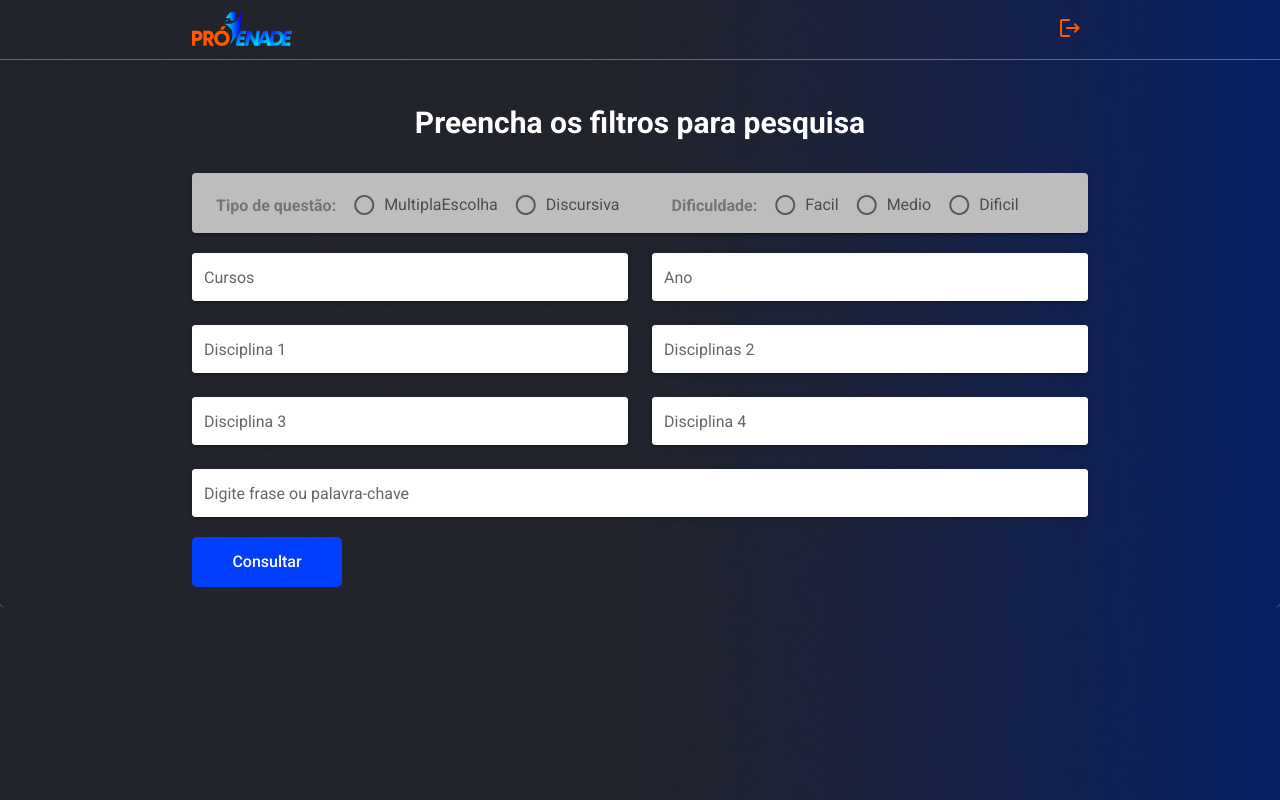
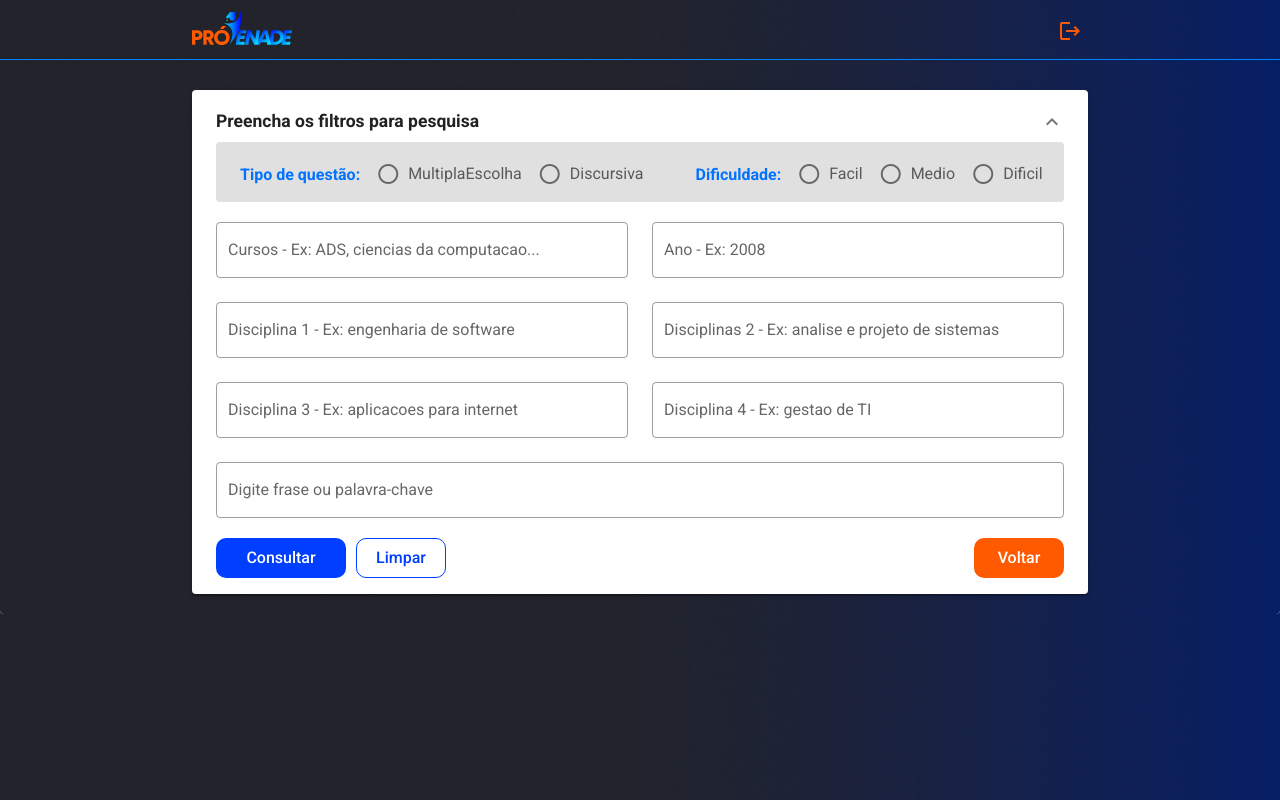
Before and after one commit to Ericlisgon/ProEnade, a Vue app: page /consulta in a window 1280 px wide. Built offline with nearby package versions, Linux system fonts and the light colour scheme.

Commit message:
feat: inclusão de botoes limpar e voltar para home na pagina de consulta

```diff
--- a/src/components/Header.vue
+++ b/src/components/Header.vue
@@ -1,7 +1,9 @@
 <template>
 	<v-card class="header" flat>
 		<div class="header__container content">
-			<img src="@/assets/proenade.svg" class="header__container__img" />
+			<router-link to="/home">
+				<img src="@/assets/proenade.svg" class="header__container__img" />
+			</router-link>
 			<v-tooltip color="#FF5A00" right>
 				<template v-slot:activator="{ on, attrs }">
 					<v-btn
--- a/src/pages/Consulta.vue
+++ b/src/pages/Consulta.vue
@@ -5,10 +5,17 @@
 		<!-- </div> -->
 
 		<div class="home content">
-			<span>Preencha os filtros para pesquisa</span>
+			<!-- <span>Preencha os filtros para pesquisa</span> -->
 
 			<div class="home__form">
-				<v-card color="#BDBDBD" class="mb-5 pl-5" height="60">
+				<v-expansion-panels multiple v-model="panel">
+					<v-expansion-panel v-model="hasItems">
+						<v-expansion-panel-header>
+							<h3>Preencha os filtros para pesquisa</h3>
+						</v-expansion-panel-header>
+
+						<v-expansion-panel-content>
+							<v-card color="#E0E0E0" class="mb-5 pl-5" height="60" flat>
 								<v-row>
 									<div class="d-flex align-center mr-5">
 										<strong class="mx-4">Tipo de questão:</strong>
@@ -18,7 +25,7 @@
 												:key="index"
 												:label="radio.label"
 												:value="radio.value"
-									color="#757575"
+												color="#0072FF"
 											/>
 										</v-radio-group>
 									</div>
@@ -30,7 +37,7 @@
 												:key="index"
 												:label="radio.label"
 												:value="radio.value"
-									color="#757575"
+												color="#0072FF"
 											/>
 										</v-radio-group>
 									</div>
@@ -48,20 +55,20 @@
 						/> -->
 									<v-text-field
 										type="text"
-							label="Cursos"
+										label="Cursos - Ex: ADS, ciencias da computacao..."
 										class="home__form__input"
 										v-model="curso"
-							solo
+										outlined
 										hide-details
 									/>
 								</v-col>
 								<v-col md="12" lg="6">
 									<v-text-field
 										type="text"
-							label="Ano"
+										label="Ano - Ex: 2008"
 										class="home__form__input"
 										v-model="ano"
-							solo
+										outlined
 										maxLength="4"
 										hide-details
 									/>
@@ -79,10 +86,10 @@
 						/> -->
 									<v-text-field
 										type="text"
-							label="Disciplina 1"
+										label="Disciplina 1 - Ex: engenharia de software"
 										class="home__form__input"
 										v-model="disciplina1"
-							solo
+										outlined
 										hide-details
 									/>
 								</v-col>
@@ -92,15 +99,15 @@
 							label="Disciplinas 2"
 							class="home__form__input"
 							v-model="disciplina2"
-							solo
+							outlined
 							hide-details
 						/> -->
 									<v-text-field
 										type="text"
-							label="Disciplinas 2"
+										label="Disciplinas 2 - Ex: analise e projeto de sistemas"
 										class="home__form__input"
 										v-model="disciplina2"
-							solo
+										outlined
 										hide-details
 									/>
 								</v-col>
@@ -112,15 +119,15 @@
 							label="Disciplina 3"
 							class="home__form__input"
 							v-model="disciplina3"
-							solo
+							outlined
 							hide-details
 						/> -->
 									<v-text-field
 										type="text"
-							label="Disciplina 3"
+										label="Disciplina 3 - Ex: aplicacoes para internet"
 										class="home__form__input"
 										v-model="disciplina3"
-							solo
+										outlined
 										hide-details
 									/>
 								</v-col>
@@ -130,15 +137,15 @@
 							label="Disciplina 4"
 							class="home__form__input"
 							v-model="disciplina4"
-							solo
+							outlined
 							hide-details
 						/> -->
 									<v-text-field
 										type="text"
-							label="Disciplina 4"
+										label="Disciplina 4 - Ex: gestao de TI "
 										class="home__form__input"
 										v-model="disciplina4"
-							solo
+										outlined
 										hide-details
 									/>
 								</v-col>
@@ -150,11 +157,12 @@
 										label="Digite frase ou palavra-chave"
 										class="home__form__input"
 										v-model="palavraChave"
-							solo
+										outlined
 										hide-details
 									/>
 								</v-col>
 							</v-row>
+							<div class="d-flex">
 								<button
 									:loading="loading"
 									@click="consultarProva"
@@ -162,6 +170,25 @@
 								>
 									Consultar
 								</button>
+								<button
+									:loading="loading"
+									@click="reset"
+									class="home__form__limpar"
+								>
+									Limpar
+								</button>
+								<v-spacer></v-spacer>
+								<button
+									:loading="loading"
+									@click="back"
+									class="home__form__back"
+								>
+									Voltar
+								</button>
+							</div>
+						</v-expansion-panel-content>
+					</v-expansion-panel>
+				</v-expansion-panels>
 			</div>
 			<span v-if="this.provas.length > 0">Lista de questões</span>
 			<v-card
@@ -184,8 +211,25 @@
 								>Disciplina:</strong
 							>
 							<span class="home__list__text__description__subtitle"
-								>{{ prova.disciplina1 }}, {{ prova.disciplina2 }},
-								{{ prova.disciplina3 }}, {{ prova.disciplina4 }}</span
+								>{{ prova.disciplina1 }}
+								<span
+									v-if="prova.disciplina2 !== ''"
+									class="home__list__text__description__subtitle"
+									>,</span
+								>
+								{{ prova.disciplina2
+								}}<span
+									v-if="prova.disciplina3"
+									class="home__list__text__description__subtitle"
+									>,</span
+								>
+								{{ prova.disciplina3 }}
+								<span
+									v-if="prova.disciplina4"
+									class="home__list__text__description__subtitle"
+									>,</span
+								>
+								{{ prova.disciplina4 }}</span
 							>
 						</div>
 
@@ -300,103 +344,6 @@
 					</v-tooltip>
 				</v-card-actions>
 			</v-card>
-			<!-- <v-card class="mx-auto home__list">
-				<v-card-text class="home__list__text">
-					<div>
-						<div class="home__list__text__description">
-							<strong class="home__list__text__description__title"
-								>Curso:</strong
-							>
-							<span class="home__list__text__description__subtitle">ADS</span>
-						</div>
-						<div class="home__list__text__description">
-							<strong class="home__list__text__description__title"
-								>Disciplina:</strong
-							>
-							<span class="home__list__text__description__subtitle"
-								>Engenharia de software</span
-							>
-						</div>
-
-						<div class="home__list__text__description">
-							<strong class="home__list__text__description__title">Ano:</strong>
-							<span class="home__list__text__description__subtitle">2008</span>
-						</div>
-					</div>
-					<div>
-						<div class="home__list__text__description">
-							<strong class="home__list__text__description__title"
-								>Tipo:</strong
-							>
-							<span class="home__list__text__description__subtitle"
-								>Múltipla escolha</span
-							>
-						</div>
-						<div class="home__list__text__description">
-							<strong class="home__list__text__description__title"
-								>Dificuldade:</strong
-							>
-							<span class="home__list__text__description__subtitle">Médio</span>
-						</div>
-					</div>
-				</v-card-text>
-				<v-card-text class="home__list__text2">
-					<strong class="home__list__text2__question">Questão:</strong>
-					<p class="home__list__text2__paragrafo">
-						Em uma pesquisa de satisfação com notas de 0 a 10, sendo 0 muito
-						insatisfeito e 10 muito satisfeito, uma empresa construiu uma
-						tabela, mostrada a seguir, com o resumo das notas atribuídas pelos
-						seus clientes aos serviços recebidos. Considerando essa situação e
-						as informações apresentadas, avalie as afirmações a seguir. I. A
-						média das notas dos clientes é igual a 6,0. II. A mediana das notas
-						dos clientes é igual a 6,0. III. O desvio padrão populacional é
-						menor do que 3,0. IV. O conjunto de dados é amodal. V. Um cliente
-						que atribuiu nota 3,0 encontra-se no 1º quartil. É correto apenas o
-						que se afirma em",
-					</p>
-
-					<p class="home__list__text2__paragrafo">
-						<strong class="home__list__text2__alternativa mb-3">A)</strong>
-						It is a long established fact that a reader will be distracted by
-						the readable
-					</p>
-					<p class="home__list__text2__paragrafo">
-						<strong class="home__list__text2__alternativa mb-3">B)</strong>
-						It is a long established fact that a reader will be distracted by
-					</p>
-					<p class="home__list__text2__paragrafo">
-						<strong class="home__list__text2__alternativa mb-3">C)</strong>
-						It is a long established fact that
-					</p>
-					<p class="home__list__text2__paragrafo">
-						<strong class="home__list__text2__alternativa mb-3">D)</strong>
-						It is a long established fact that a reader will be distracted by
-						the readable
-					</p>
-					<p class="home__list__text2__paragrafo">
-						<strong class="home__list__text2__alternativa mb-3">E)</strong>
-						It is a long established fact that a reader will
-					</p>
-
-					<p class="home__list__text2__correta">
-						<strong class="home__list__text2__alternativa mb-3"
-							>Alternativa correta:</strong
-						>
-						D
-					</p>
-					<v-card-actions class="d-flex justify-end">
-						<a
-							@click=";(modalEditar = true), carregarInfo($event, prova)"
-							href="#"
-						>
-							<img src="@/assets/edit.svg" />
-						</a>
-						<a @click="deletarAluno($event, aluno.id)" href="#">
-							<img src="@/assets/delete.svg" />
-						</a>
-					</v-card-actions>
-				</v-card-text>
-			</v-card> -->
 			<Modal v-if="modalEditar">
 				<v-card class="modal">
 					<div class="modal__header">
@@ -675,6 +622,7 @@ import { mapGetters } from 'vuex'
 export default {
 	data() {
 		return {
+			panel: [0, 1],
 			tipoQuestao: '',
 			curso: '',
 			disciplina1: '',
@@ -743,6 +691,10 @@ export default {
 			getSnackbar: 'snackbar',
 			snackbarMessage: 'snackbarMessage',
 		}),
+		hasItems() {
+			if (this.provas && this.provas.length > 0) return (this.panel = [])
+			else return (this.panel = [0, 1])
+		},
 	},
 	methods: {
 		// 	logout() {
@@ -871,6 +823,21 @@ export default {
 			})
 			this.modalEditar = false
 		},
+		reset() {
+			this.tipoQuestao = ''
+			this.curso = ''
+			this.ano = ''
+			this.disciplina1 = ''
+			this.disciplina2 = ''
+			this.disciplina3 = ''
+			this.disciplina4 = ''
+			this.dificuldade = ''
+			this.palavraChave = ''
+			// this.$store.dispatch('example/emptyList')
+		},
+		back() {
+			this.$router.push('/home')
+		},
 	},
 }
 </script>
@@ -896,23 +863,25 @@ span {
 	width: 100%;
 	overflow-y: auto;
 	&__form {
+		margin-top: 30px;
 		width: 70%;
 		max-width: 950px;
 		margin-bottom: 20px;
 		strong {
-			color: #757575;
+			color: #0072ff;
 		}
 		&__input {
 			background: #fff !important;
 		}
 		&__btn {
 			margin-top: 20px;
-			width: 150px;
-			height: 50px;
-			padding: 10px;
+			margin-right: 10px;
+			width: 130px;
+			height: 40px;
+			// padding: 10px;
 			// margin-left: 10px;
 			border: 0;
-			border-radius: 5px;
+			border-radius: 10px;
 			background: #003fff;
 			font-weight: 500;
 			color: #fff;
@@ -922,6 +891,48 @@ span {
 			&:hover {
 				background: #0082ff;
 				color: #fff;
+			}
+		}
+		&__limpar {
+			margin-top: 20px;
+			margin-right: 10px;
+			width: 90px;
+			height: 40px;
+			// padding: 10px;
+			// margin-left: 10px;
+			border: 1px solid #003fff;
+			border-radius: 10px;
+			background: #fff;
+			font-weight: 500;
+			color: #003fff;
+			cursor: pointer;
+			outline: 0;
+			transition: 800ms;
+			&:hover {
+				background: #0082ff;
+				color: #fff;
+				border: 1px solid #0082ff;
+			}
+		}
+		&__back {
+			margin-top: 20px;
+			// margin-right: 10px;
+			width: 90px;
+			height: 40px;
+			// padding: 10px;
+			// margin-left: 10px;
+			border: 0;
+			border-radius: 10px;
+			background: #ff5a00;
+			font-weight: 500;
+			color: #fff;
+			cursor: pointer;
+			outline: 0;
+			transition: 800ms;
+			&:hover {
+				background: #fff;
+				color: #ff5a00;
+				border: 1px solid #ff5a00;
 			}
 		}
 	}
--- a/src/store/modules/example/actions.js
+++ b/src/store/modules/example/actions.js
@@ -22,15 +22,7 @@ export default {
 			throw e
 		}
 	},
-  // async getListCategories({ commit }) {
-	// 	try {
-	// 		const { data } = await loadFields.getListCategories()
-	// 		commit('setListCategories', data)
-	// 	} catch (e) {
-	// 		throw e
-	// 	}
-	// },
-	// emptyList({ commit }) {
-	// 	commit('emptyList')
-	// },
+	emptyList({ commit }) {
+		commit('emptyList')
+	},
 }
--- a/src/store/modules/example/mutations.js
+++ b/src/store/modules/example/mutations.js
@@ -3,5 +3,6 @@ import { set } from '@/utils/vuex'
 export default {
 	setFilter: (state, data) => set((state['filter'] = data)),
 // 	setListCategories: (state, data) => set((state['listCategories'] = data)),
-// 	emptyList: state => set((state['listsReports'] = [])),
+emptyList: state => set((state['filter'] = [])),
+
  }
```
Lines whose indentation alone changed are shown as unchanged.
